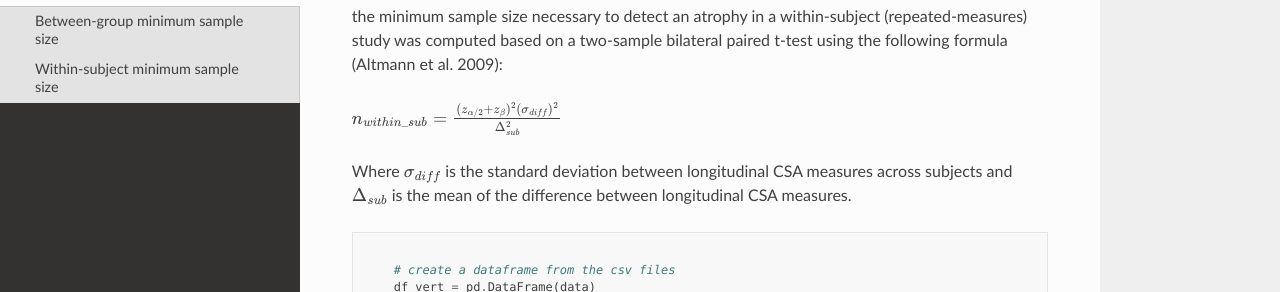
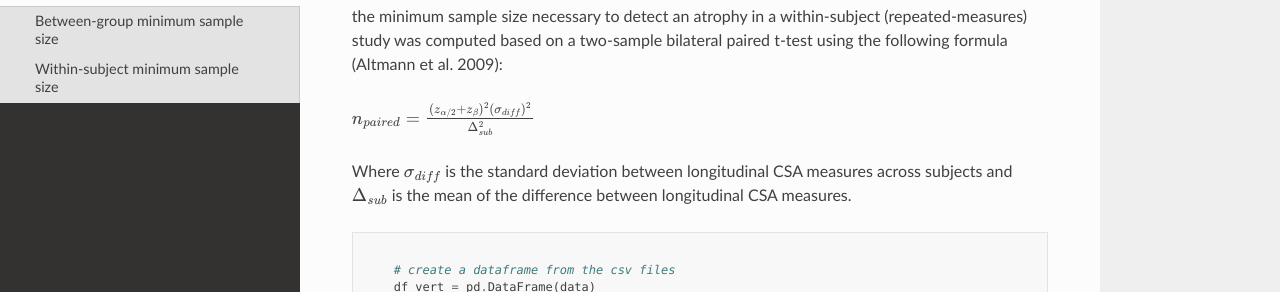
Before and after one commit to sct-pipeline/csa-atrophy, a Sphinx documentation site: the page built from docs/statistics/sample_size.rst, in a window 1280 px wide and 900 px high, scrolled down 592 px. Shown: the part 251-543 px from the top of the window. Built offline with Sphinx 7.4.7 and the Read the Docs theme 2.0.0, drawn with Linux system fonts in a browser that asks for light colours; pages that are not in the unit, such as notebooks, are missing from menus.

Commit message:
- move quality control in statistics

```diff
--- a/docs/index.rst
+++ b/docs/index.rst
@@ -20,4 +20,4 @@
    :maxdepth: 1
    :caption: Quality Control
 
-    quality_control.rst
+    statistics/quality_control.rst
--- a/docs/statistics/sample_size.rst
+++ b/docs/statistics/sample_size.rst
@@ -21,7 +21,7 @@
 
 the minimum sample size necessary to detect an atrophy in a within-subject (repeated-measures) study was computed based on a two-sample bilateral paired t-test using the following formula (Altmann et al. 2009):
 
-:math:`n_{within\_sub} = \frac{(z_{α/2} + z_{β})^2(\sigma_{diff})^2}{\Delta_{sub} ^2}`
+:math:`n_{paired} = \frac{(z_{α/2} + z_{β})^2(\sigma_{diff})^2}{\Delta_{sub} ^2}`
 
 Where :math:`\sigma_{diff}` is the standard deviation between longitudinal CSA measures across  subjects and :math:`\Delta_{sub}` is the mean of the difference between longitudinal CSA measures.
 
```
Also changed, not shown: docs/statistics/inter_subject.rst (+7 -0 lines), docs/statistics/quality_control.rst (renamed from docs/quality_control.rst).
